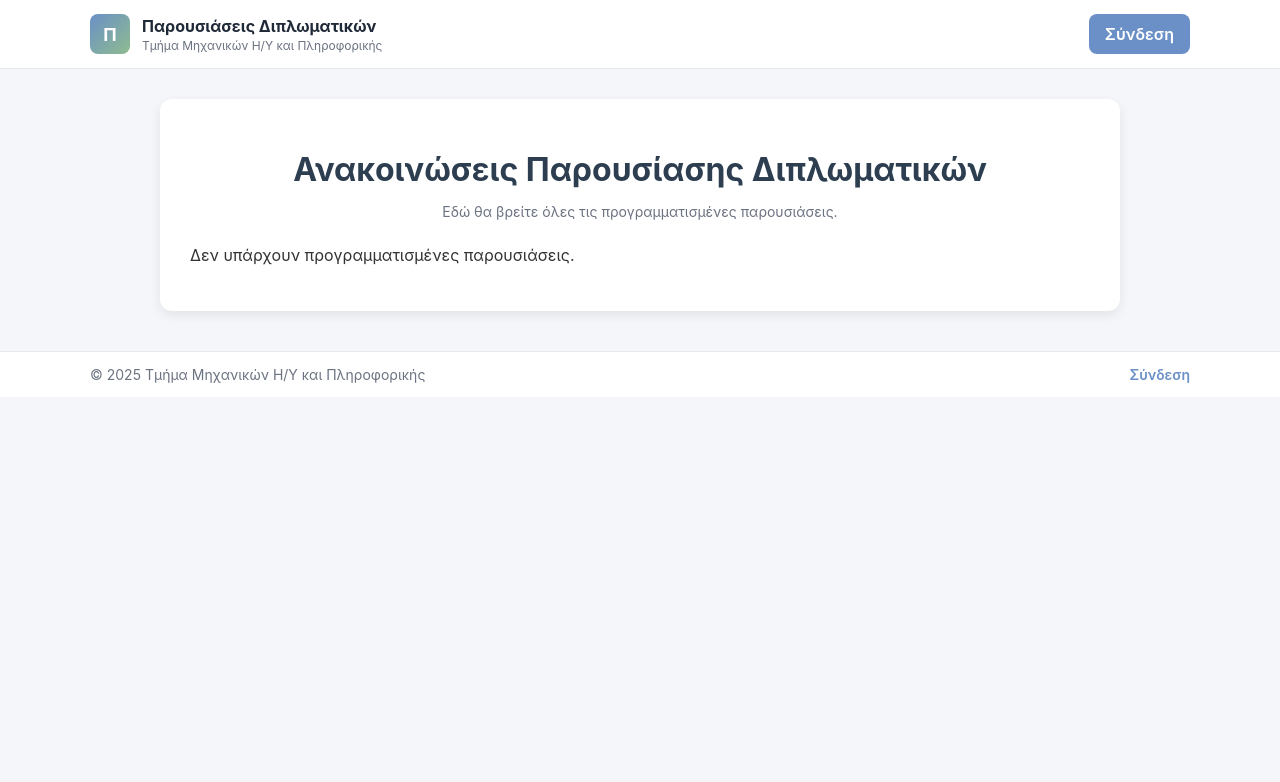
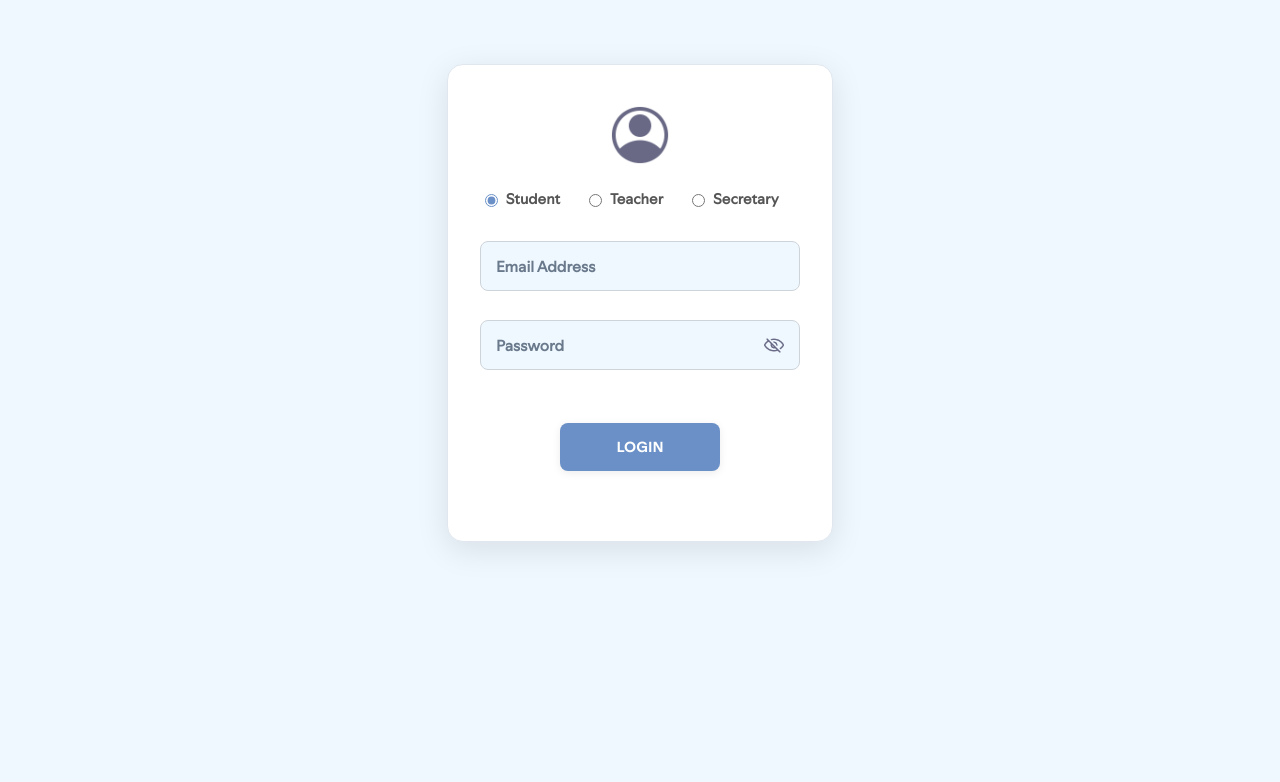
Before and after one commit to m444r/web, a PHP site: page /login_page.php in a window 1280 px wide. Shown: the top 782 px of the page. Before the commit the page ends 383 px from the top, so only its background shows below. Run offline with PHP 8.4, Linux system fonts and the light colour scheme; data that the repository does not hold is empty.

Commit message:
Update login_page.php

```diff
--- a/web/login_page.php
+++ b/web/login_page.php
@@ -1,85 +1,141 @@
 <?php
-// announcments_page.php
-// This file shows the announcements in styled HTML using announcments.css
+require_once "config.php";
+require_once "session.php";
 
-// --- DB Connection ---
-$host = "localhost";
-$user = "root";      // change this
-$pass = "";  // change this
-$dbname = "web";    // change this
+$error = '';
+if ($_SERVER["REQUEST_METHOD"] == "POST" && isset($_POST['submit'])) {
 
-$conn = new mysqli($host, $user, $pass, $dbname);
-if ($conn->connect_error) {
-    die("Database connection failed: " . $conn->connect_error);
-}
+    $email = $_POST['email'];
+    $password = $_POST['password'];
+    $role = $_POST['role'];
 
-// --- Fetch announcements (latest first) ---
-$sql = "SELECT id, title, presenter, date, location, description
-        FROM announcements
-        ORDER BY date ASC";
-$result = $conn->query($sql);
+    // validate if email is empty
+    if (empty($email)) {
+        $error = 'Please enter email.';
+    }
 
-$announcements = [];
-if ($result && $result->num_rows > 0) {
-    while ($row = $result->fetch_assoc()) {
-        $announcements[] = $row;
+    // validate if password is empty
+    if (empty($password)) {
+        $error = 'Please enter your password.';
+    }
+
+    if (empty($error)) {
+        // Παίρνουμε τον χρήστη από τη βάση
+        $stmt = $db->prepare("SELECT * FROM users WHERE email = ?");
+        $stmt->bind_param("s", $email);
+        $stmt->execute();
+        $result = $stmt->get_result();
+        $row = $result->fetch_assoc();
+        if ($row) {
+            if (password_verify($password, $row['password'])) {
+                $_SESSION["userid"] = $row['id'];
+                $_SESSION["user"] = $row;
+                $_SESSION["role"] = $row['role'];
+
+                if ($role == $row['role']) {
+                    $_SESSION["userid"] = $row['id'];  // Store user ID in session
+
+                    // Redirect based on the user's role
+                    if ($role == 'student') {
+                        header("Location: StudentPage/StudentDashboard.php"); // Redirect to student's page
+                        exit;
+                    } elseif ($role == 'teacher') {
+                        header("Location: TeacherPage/TeacherDashboard.php"); // Redirect to teacher's page
+                        exit;
+                    } elseif ($role == 'secretary') {
+                        header("Location: SecretaryPage/SecretaryDashboard.php"); // Redirect to secretary's page
+                        exit;
+                    }
+                    else {
+                        $error = 'Your selected role does not match your account role.';
+                    }
+
+                } else {
+                    $error = 'Selected role (' . $role . ') does not match account role (' . $row['role'] . ').';
+                }
+
+            } else {
+                $error = 'The password is not valid.';
+            }
+
+
+        } else {
+            $error = 'No User exist with that email address.';
+        }
     }
 }
 ?>
 <!DOCTYPE html>
-<html lang="el">
+<html lang="en">
 <head>
-    <meta charset="UTF-8">
-    <title>Ανακοινώσεις Διπλωματικών</title>
-    <link rel="stylesheet" href="css/announcments.css">
+  <meta charset="UTF-8">
+  <meta name="viewport" content="width=device-width, initial-scale=1">
+  <title>Login Page</title>
+  <link rel="stylesheet" href="https://fonts.googleapis.com/css?family=Roboto:400,700&display=swap">
+  <link rel="stylesheet" href="css/login.css">
 </head>
 <body>
-    <!-- Top bar -->
-    <div class="topbar">
-        <div class="topbar-inner">
-            <div class="brand">
-                <div class="brand-logo">Π</div>
-                <div class="brand-text">
-                    <div class="brand-title">Παρουσιάσεις Διπλωματικών</div>
-                    <div class="brand-tagline">Τμήμα Μηχανικών Η/Υ και Πληροφορικής</div>
-                </div>
-            </div>
-            <a href="login_page.php" class="login-btn">Σύνδεση</a>
-        </div>
+  <form class="login-container" id="loginForm" method="POST" novalidate>
+    <div class="login-icon">
+      <img src="icons/account.png" alt="Profile" class="profile-icon">
     </div>
+    <div class="roles">
+      <label><input type="radio" name="role" value="student" <?php echo (!isset($_POST['role']) || $_POST['role'] == 'student') ? 'checked' : ''; ?>> Student</label>
+      <label><input type="radio" name="role" value="teacher" <?php echo (isset($_POST['role']) && $_POST['role'] == 'teacher') ? 'checked' : ''; ?>> Teacher</label>
+      <label><input type="radio" name="role" value="secretary" <?php echo (isset($_POST['role']) && $_POST['role'] == 'secretary') ? 'checked' : ''; ?>> Secretary</label>
+    </div>
+    <div class="form-group">
+      <input type="email" id="email" name="email" class="form-input" placeholder=" " required autocomplete="username" value="<?php echo htmlspecialchars($_POST['email'] ?? ''); ?>">
+      <label for="email" class="form-label">Email Address</label>
+    </div>
+    <div class="form-group">
+      <input type="password" id="password" name="password" class="form-input" placeholder=" " required autocomplete="current-password" minlength="4">
+      <label for="password" class="form-label">Password</label>
+      <button type="button" class="password-toggle" id="passwordToggle" onclick="togglePassword()">
+        <img src="icons/hidden.png" alt="Show Password" class="toggle-icon" id="toggleIcon">
+      </button>
+    </div>
+    <button type="submit" name="submit" class="login-btn">LOGIN</button>
+    <?php if (!empty($error)): ?>
+      <div class="error-message" id="errorMsg"><?php echo htmlspecialchars($error); ?></div>
+    <?php else: ?>
+      <div class="error-message" id="errorMsg"></div>
+    <?php endif; ?>
+  </form>
+  <script>
+    const form = document.getElementById('loginForm');
+    const errorMsg = document.getElementById('errorMsg');
 
-    <!-- Container -->
-    <div class="container">
-        <h1>Ανακοινώσεις Παρουσίασης Διπλωματικών</h1>
-        <p class="intro">Εδώ θα βρείτε όλες τις προγραμματισμένες παρουσιάσεις.</p>
+    function togglePassword() {
+      const passwordInput = document.getElementById('password');
+      const toggleIcon = document.getElementById('toggleIcon');
 
-        <ul class="announcements">
-            <?php if (count($announcements) > 0): ?>
-                <?php foreach ($announcements as $a): ?>
-                    <li class="announcement">
-                        <div class="announcement-header">
-                            <h2 class="announcement-title"><?= htmlspecialchars($a['title']) ?></h2>
-                            <span class="badge"><?= date("d/m/Y", strtotime($a['date'])) ?></span>
-                        </div>
-                        <div class="announcement-body">
-                            <p><strong>Παρουσιαστής:</strong> <?= htmlspecialchars($a['presenter']) ?></p>
-                            <p><strong>Τοποθεσία:</strong> <?= htmlspecialchars($a['location']) ?></p>
-                            <p><?= nl2br(htmlspecialchars($a['description'])) ?></p>
-                        </div>
-                    </li>
-                <?php endforeach; ?>
-            <?php else: ?>
-                <p>Δεν υπάρχουν προγραμματισμένες παρουσιάσεις.</p>
-            <?php endif; ?>
-        </ul>
-    </div>
+      if (passwordInput.type === 'password') {
+        passwordInput.type = 'text';
+        toggleIcon.src = 'icons/show.png';
+        toggleIcon.alt = 'Hide Password';
+      } else {
+        passwordInput.type = 'password';
+        toggleIcon.src = 'icons/hidden.png';
+        toggleIcon.alt = 'Show Password';
+      }
+    }
 
-    <!-- Footer -->
-    <div class="site-footer">
-        <div class="footer-inner">
-            <span>© <?= date("Y") ?> Τμήμα Μηχανικών Η/Υ και Πληροφορικής</span>
-            <a href="login_page.php" class="footer-login">Σύνδεση</a>
-        </div>
-    </div>
+    form.addEventListener('submit', function(e) {
+      errorMsg.textContent = '';
+      if (!form.checkValidity()) {
+        e.preventDefault();
+        if (!form.email.value) {
+          errorMsg.textContent = 'Please enter your email address.';
+        } else if (!form.password.value) {
+          errorMsg.textContent = 'Please enter your password.';
+        } else if (!form.email.validity.valid) {
+          errorMsg.textContent = 'Please enter a valid email address.';
+        } else {
+          errorMsg.textContent = 'Please fill in all fields correctly.';
+        }
+      }
+    });
+  </script>
 </body>
 </html>
```
